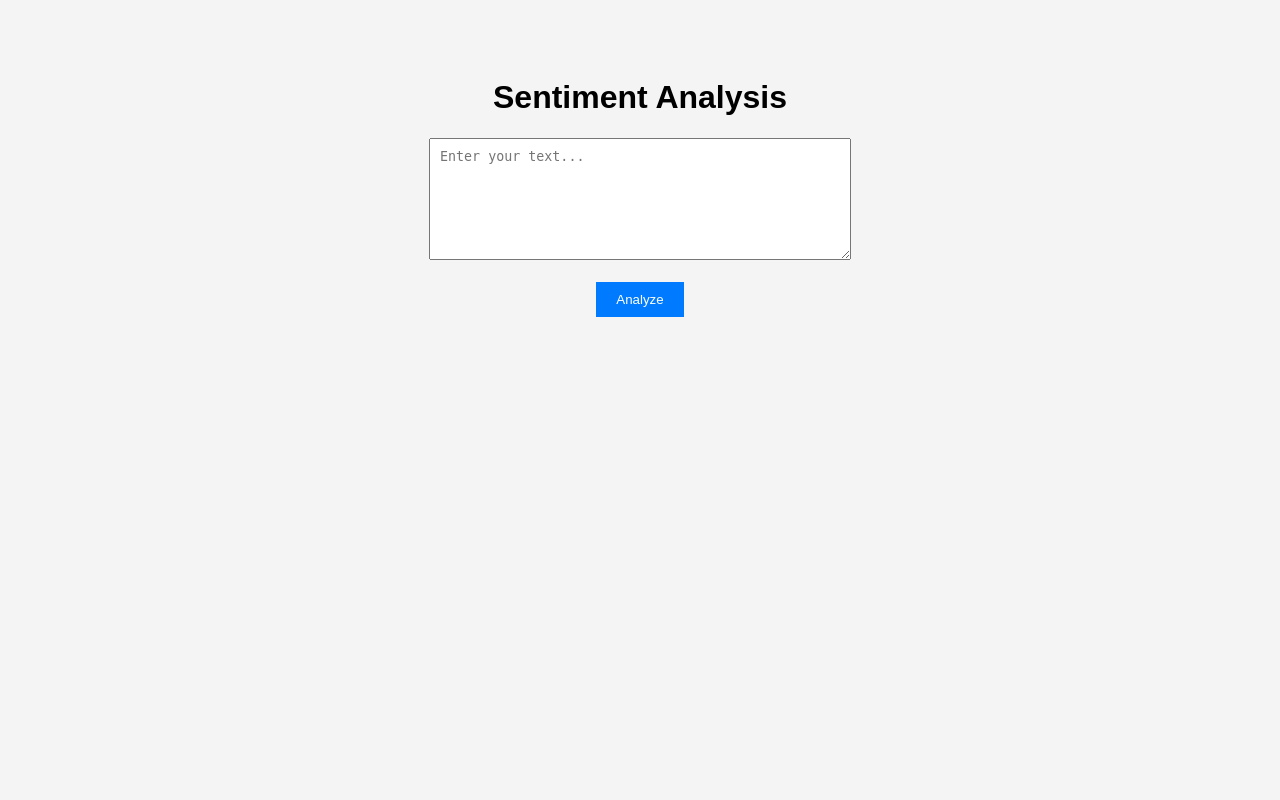
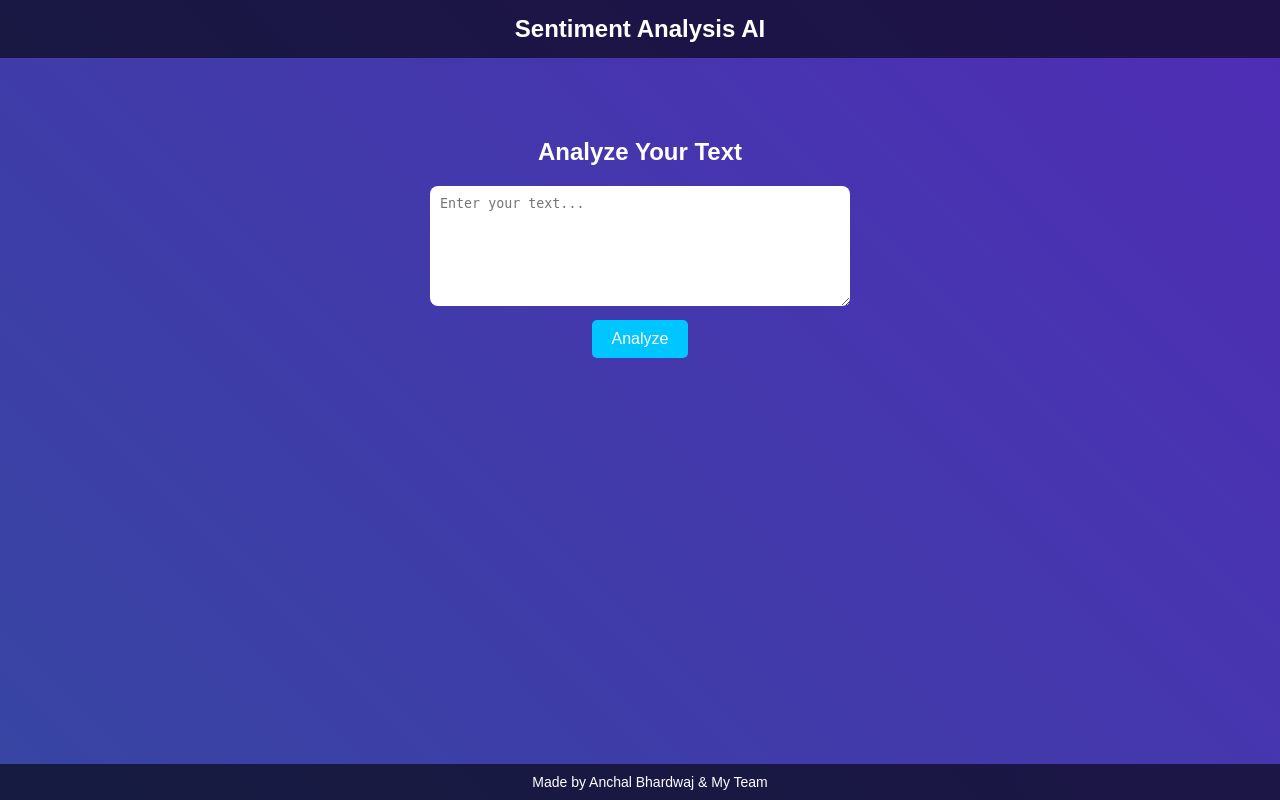
Before and after one commit to sajansonkar-cmd/Sentiment-analysis-ai, a Flask app: page / in a window 1280 px wide. Run offline with Flask 3, Linux system fonts and the light colour scheme.

Commit message:
change design

```diff
--- a/templates/index.html
+++ b/templates/index.html
@@ -2,38 +2,99 @@
 <html>
 <head>
     <title>Sentiment Analysis</title>
+
     <style>
         body {
-            font-family: Arial;
-            background: #f4f4f4;
+            margin: 0;
+            font-family: Arial, sans-serif;
+            color: white;
+            overflow: hidden;
+        }
+
+        /* Animated background */
+        body::before {
+            content: "";
+            position: fixed;
+            width: 200%;
+            height: 200%;
+            background: linear-gradient(45deg, #1e3c72, #2a5298, #6a11cb, #2575fc);
+            background-size: 400% 400%;
+            animation: gradientMove 10s ease infinite;
+            z-index: -1;
+        }
+
+        @keyframes gradientMove {
+            0% { background-position: 0% 50%; }
+            50% { background-position: 100% 50%; }
+            100% { background-position: 0% 50%; }
+        }
+
+        header {
+            background: rgba(0,0,0,0.6);
+            padding: 15px;
             text-align: center;
-            padding-top: 50px;
+            font-size: 24px;
+            font-weight: bold;
         }
+
+        .container {
+            text-align: center;
+            margin-top: 80px;
+        }
+
         textarea {
             width: 400px;
             height: 100px;
             padding: 10px;
+            border-radius: 8px;
+            border: none;
+            outline: none;
         }
+
         button {
+            margin-top: 10px;
             padding: 10px 20px;
-            background: #007bff;
+            background: #00c6ff;
+            border: none;
             color: white;
-            border: none;
+            font-size: 16px;
+            border-radius: 5px;
             cursor: pointer;
         }
+
+        button:hover {
+            background: #0072ff;
+        }
+
         .result {
             margin-top: 20px;
             font-size: 20px;
             font-weight: bold;
         }
+
+        footer {
+            position: fixed;
+            bottom: 0;
+            width: 100%;
+            background: rgba(0,0,0,0.6);
+            text-align: center;
+            padding: 10px;
+            font-size: 14px;
+        }
     </style>
 </head>
+
 <body>
 
-    <h1>Sentiment Analysis</h1>
+    <header>
+        Sentiment Analysis AI
+    </header>
+
+    <div class="container">
+        <h2>Analyze Your Text</h2>
 
         <form method="POST">
-        <textarea name="review" placeholder="Enter your text..."></textarea><br><br>
+            <textarea name="review" placeholder="Enter your text..."></textarea><br>
             <button type="submit">Analyze</button>
         </form>
 
@@ -42,6 +103,11 @@
                 Result: {{ result }}
             </div>
         {% endif %}
+    </div>
+
+    <footer>
+        Made by Anchal Bhardwaj & My Team
+    </footer>
 
 </body>
 </html>
```
Lines whose indentation alone changed are shown as unchanged.
